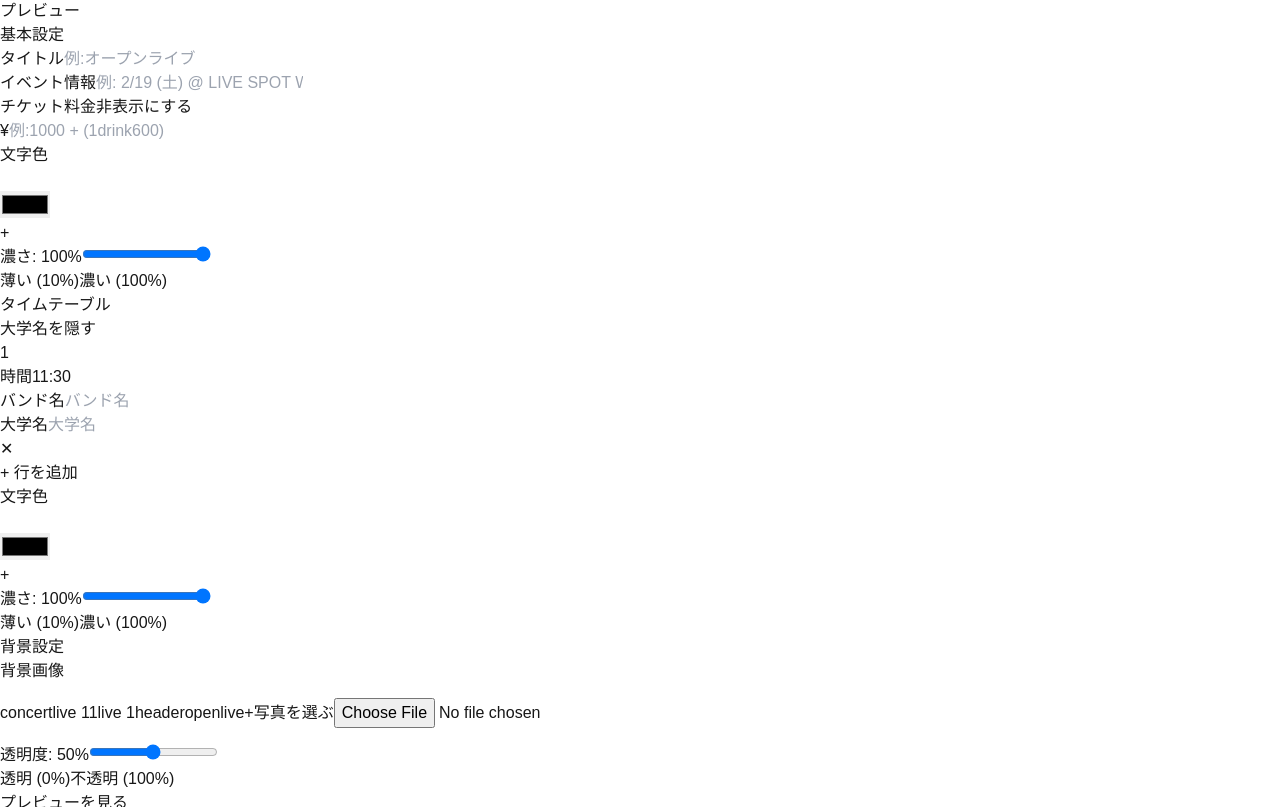
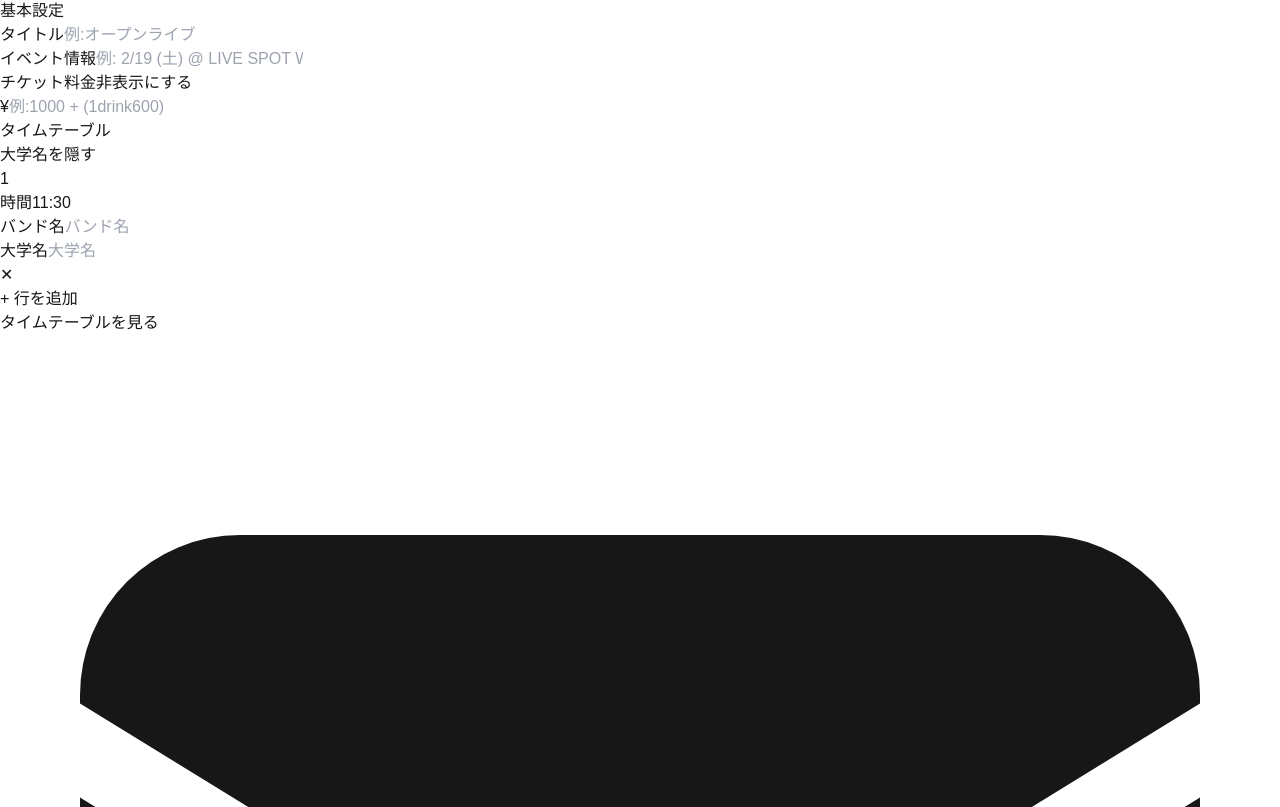
Before and after one commit to uta-s-dao/OpenLive, a Next.js app: page /create in a window 1280 px wide. Shown: the part 633-1440 px from the top of the page. Built offline with nearby package versions, Linux system fonts and the light colour scheme.

Commit message:
frontend:add style changer btton

```diff
--- a/src/app/create/page.tsx
+++ b/src/app/create/page.tsx
@@ -57,7 +57,7 @@ export default function CreatePage() {
   const [ticketPrice, setTicketPrice] = useState("");
   const [showTicketPrice, setShowTicketPrice] = useState(true);
   const [uploadedImages, setUploadedImages] = useState<string[]>([]);
-  const fileInputRef = useRef<HTMLInputElement>(null);
+  const previewFileInputRef = useRef<HTMLInputElement>(null);
 
   const handleImageUpload = (e: React.ChangeEvent<HTMLInputElement>) => {
     const file = e.target.files?.[0];
@@ -101,19 +101,10 @@ export default function CreatePage() {
         <h1 className="text-2xl pt-20 font-black bg-gradient-to-r from-red-600 to-pink-600 bg-clip-text text-transparent">
           タイムテーブル作成
         </h1>
-        <button
-          onClick={() => setShowPreview(!showPreview)}
-          className={`px-5 mt-10py-2 rounded-full text-sm font-bold border transition ${
-            showPreview
-              ? "bg-red-500 text-white border-red-500"
-              : "bg-white text-red-500 border-red-400 hover:bg-red-50"
-          }`}
-        >
-          {showPreview ? "編集に戻る" : "プレビュー"}
-        </button>
+
       </div>
 
-      <div className="max-w-screen-xl mx-auto px-4 py-8">
+      <div className="max-w-screen-xl mx-auto px-4 py-4">
         {!showPreview ? (
           /* 編集画面 */
           <div className="max-w-2xl mx-auto space-y-6">
@@ -165,52 +156,6 @@ export default function CreatePage() {
                     placeholder="例:1000 + (1drink600)"
                     min={0}
                   />
-                </div>
-              </div>
-              <div className="mb-4">
-                <label className="block text-xs font-semibold text-gray-500 mb-2">文字色</label>
-                <div className="flex flex-wrap gap-2 items-center">
-                  {TEXT_COLORS.map((c) => (
-                    <button
-                      key={c.value}
-                      onClick={() => setHeaderTextColor(c.value)}
-                      title={c.label}
-                      className={`w-7 h-7 rounded-full border-2 transition ${
-                        headerTextColor === c.value
-                          ? "border-red-500 ring-2 ring-red-300 scale-110"
-                          : "border-gray-300"
-                      }`}
-                      style={{ backgroundColor: c.value }}
-                    />
-                  ))}
-                  <div className="relative w-7 h-7" title="カスタム色">
-                    <input
-                      type="color"
-                      value={headerTextColor}
-                      onChange={(e) => setHeaderTextColor(e.target.value)}
-                      className="absolute inset-0 w-full h-full opacity-0 cursor-pointer"
-                    />
-                    <div className="w-7 h-7 rounded-full border-2 border-dashed border-gray-400 flex items-center justify-center text-gray-400 text-xs font-bold pointer-events-none">
-                      +
-                    </div>
-                  </div>
-                </div>
-              </div>
-              <div>
-                <label className="block text-xs font-semibold text-gray-500 mb-1">
-                  濃さ: <span className="text-red-500 font-bold">{headerTextOpacity}%</span>
-                </label>
-                <input
-                  type="range"
-                  min={10}
-                  max={100}
-                  value={headerTextOpacity}
-                  onChange={(e) => setHeaderTextOpacity(Number(e.target.value))}
-                  className="w-full accent-red-500"
-                />
-                <div className="flex justify-between text-xs text-gray-400 mt-0.5">
-                  <span>薄い (10%)</span>
-                  <span>濃い (100%)</span>
                 </div>
               </div>
             </div>
@@ -289,164 +234,23 @@ export default function CreatePage() {
               >
                 + 行を追加
               </button>
-              <div className="mt-4 pt-4 border-t border-gray-100">
-                <div className="mb-3">
-                  <label className="block text-xs font-semibold text-gray-500 mb-2">文字色</label>
-                  <div className="flex flex-wrap gap-2 items-center">
-                    {TEXT_COLORS.map((c) => (
-                      <button
-                        key={c.value}
-                        onClick={() => setTextColor(c.value)}
-                        title={c.label}
-                        className={`w-7 h-7 rounded-full border-2 transition ${
-                          textColor === c.value
-                            ? "border-red-500 ring-2 ring-red-300 scale-110"
-                            : "border-gray-300"
-                        }`}
-                        style={{ backgroundColor: c.value }}
-                      />
-                    ))}
-                    <div className="relative w-7 h-7" title="カスタム色">
-                      <input
-                        type="color"
-                        value={textColor}
-                        onChange={(e) => setTextColor(e.target.value)}
-                        className="absolute inset-0 w-full h-full opacity-0 cursor-pointer"
-                      />
-                      <div className="w-7 h-7 rounded-full border-2 border-dashed border-gray-400 flex items-center justify-center text-gray-400 text-xs font-bold pointer-events-none">
-                        +
-                      </div>
-                    </div>
-                  </div>
-                </div>
-                <div>
-                  <label className="block text-xs font-semibold text-gray-500 mb-1">
-                    濃さ: <span className="text-red-500 font-bold">{textOpacity}%</span>
-                  </label>
-                  <input
-                    type="range"
-                    min={10}
-                    max={100}
-                    value={textOpacity}
-                    onChange={(e) => setTextOpacity(Number(e.target.value))}
-                    className="w-full accent-red-500"
-                  />
-                  <div className="flex justify-between text-xs text-gray-400 mt-0.5">
-                    <span>薄い (10%)</span>
-                    <span>濃い (100%)</span>
-                  </div>
-                </div>
-              </div>
-            </div>
-
-            {/* 背景設定 */}
-            <div className="bg-white rounded-2xl shadow p-6">
-              <h2 className="text-base font-bold text-gray-700 mb-4 border-b pb-2">背景設定</h2>
-              <div className="mb-4">
-                <label className="block text-xs font-semibold text-gray-500 mb-2">背景画像</label>
-                <div className="grid grid-cols-3 sm:grid-cols-5 gap-2">
-                  {BG_IMAGES.map((img) => (
-                    <button
-                      key={img.value}
-                      onClick={() => setBgImage(img.value)}
-                      className={`relative rounded-lg overflow-hidden border-2 transition ${
-                        bgImage === img.value
-                          ? "border-red-500 ring-2 ring-red-300"
-                          : "border-gray-200"
-                      }`}
-                      style={{ height: "60px" }}
-                    >
-                      <div
-                        className="absolute inset-0 bg-cover bg-center"
-                        style={{ backgroundImage: `url('${img.value}')` }}
-                      />
-                      <div className="absolute inset-0 bg-black/50 flex items-end p-0.5">
-                        <span className="text-white text-[10px] font-bold leading-tight">
-                          {img.label}
-                        </span>
-                      </div>
-                    </button>
-                  ))}
-
-                  {/* アップロード済み写真（複数対応） */}
-                  {uploadedImages.map((url, i) => (
-                    <button
-                      key={url}
-                      onClick={() => setBgImage(url)}
-                      className={`relative rounded-lg overflow-hidden border-2 transition ${
-                        bgImage === url
-                          ? "border-red-500 ring-2 ring-red-300"
-                          : "border-gray-200"
-                      }`}
-                      style={{ height: "60px" }}
-                    >
-                      <div
-                        className="absolute inset-0 bg-cover bg-center"
-                        style={{ backgroundImage: `url('${url}')` }}
-                      />
-                      <div className="absolute inset-0 bg-black/50 flex items-end p-0.5">
-                        <span className="text-white text-[10px] font-bold leading-tight">
-                          写真{i + 1}
-                        </span>
-                      </div>
-                    </button>
-                  ))}
-
-                  {/* 写真追加ボタン */}
-                  <button
-                    onClick={() => fileInputRef.current?.click()}
-                    className="relative rounded-lg border-2 border-dashed border-gray-300 hover:border-red-400 hover:bg-red-50 transition flex flex-col items-center justify-center gap-0.5"
-                    style={{ height: "60px" }}
-                  >
-                    <span className="text-2xl text-gray-400 leading-none">+</span>
-                    <span className="text-[10px] text-gray-400 font-semibold text-center px-1">
-                      写真を選ぶ
-                    </span>
-                  </button>
-                  <input
-                    ref={fileInputRef}
-                    type="file"
-                    accept="image/*"
-                    className="hidden"
-                    onChange={handleImageUpload}
-                  />
-                </div>
-              </div>
-              <div>
-                <label className="block text-xs font-semibold text-gray-500 mb-1">
-                  透明度: <span className="text-red-500 font-bold">{bgOpacity}%</span>
-                </label>
-                <input
-                  type="range"
-                  min={0}
-                  max={100}
-                  value={bgOpacity}
-                  onChange={(e) => setBgOpacity(Number(e.target.value))}
-                  className="w-full accent-red-500"
-                />
-                <div className="flex justify-between text-xs text-gray-400 mt-0.5">
-                  <span>透明 (0%)</span>
-                  <span>不透明 (100%)</span>
-                </div>
-              </div>
             </div>
 
 
 
+
             <button
-              onClick={() => setShowPreview(true)}
+              onClick={() => { setShowPreview(true); window.scrollTo({ top: 0, behavior: "smooth" }); }}
               className="w-full py-4 bg-gradient-to-r from-red-500 to-pink-500 text-white text-lg font-black rounded-2xl shadow-lg hover:shadow-xl hover:scale-[1.02] transition-all duration-200"
             >
-              プレビューを見る
+              タイムテーブルを見る
             </button>
           </div>
         ) : (
           /* プレビュー画面 */
           <div className="max-w-2xl mx-auto">
             <section className="py-10 relative overflow-hidden">
-              <h2 className="text-4xl md:text-6xl font-black text-center mb-10 bg-gradient-to-r from-red-600 via-pink-600 to-red-600 bg-clip-text text-transparent">
-                TIME TABLE
-              </h2>
+
 
               <div className="relative overflow-hidden">
                 {/* 背景画像 */}
@@ -502,6 +306,125 @@ export default function CreatePage() {
               </div>
             </section>
 
+            {/* スタイル設定 */}
+            <div className="bg-white rounded-2xl shadow p-5 space-y-5 mt-4">
+              <h3 className="text-base font-bold text-gray-700 pb-2 border-b">スタイル設定</h3>
+
+              {/* 基本設定 文字色・濃さ */}
+              <div>
+                <h4 className="text-xs font-bold text-gray-500 mb-3 uppercase tracking-wide">基本設定テキスト</h4>
+                <div className="mb-3">
+                  <label className="block text-xs text-gray-500 mb-2">文字色</label>
+                  <div className="flex flex-wrap gap-2 items-center">
+                    {TEXT_COLORS.map((c) => (
+                      <button
+                        key={c.value}
+                        onClick={() => setHeaderTextColor(c.value)}
+                        title={c.label}
+                        className={`w-7 h-7 rounded-full border-2 transition ${
+                          headerTextColor === c.value ? "border-red-500 ring-2 ring-red-300 scale-110" : "border-gray-300"
+                        }`}
+                        style={{ backgroundColor: c.value }}
+                      />
+                    ))}
+                    <div className="relative w-7 h-7" title="カスタム色">
+                      <input type="color" value={headerTextColor} onChange={(e) => setHeaderTextColor(e.target.value)} className="absolute inset-0 w-full h-full opacity-0 cursor-pointer" />
+                      <div className="w-7 h-7 rounded-full border-2 border-dashed border-gray-400 flex items-center justify-center text-gray-400 text-xs font-bold pointer-events-none">+</div>
+                    </div>
+                  </div>
+                </div>
+                <div>
+                  <label className="block text-xs text-gray-500 mb-1">
+                    濃さ: <span className="text-red-500 font-bold">{headerTextOpacity}%</span>
+                  </label>
+                  <input type="range" min={10} max={100} value={headerTextOpacity} onChange={(e) => setHeaderTextOpacity(Number(e.target.value))} className="w-full accent-red-500" />
+                </div>
+              </div>
+
+              {/* タイムテーブル 文字色・濃さ */}
+              <div>
+                <h4 className="text-xs font-bold text-gray-500 mb-3 uppercase tracking-wide">タイムテーブルテキスト</h4>
+                <div className="mb-3">
+                  <label className="block text-xs text-gray-500 mb-2">文字色</label>
+                  <div className="flex flex-wrap gap-2 items-center">
+                    {TEXT_COLORS.map((c) => (
+                      <button
+                        key={c.value}
+                        onClick={() => setTextColor(c.value)}
+                        title={c.label}
+                        className={`w-7 h-7 rounded-full border-2 transition ${
+                          textColor === c.value ? "border-red-500 ring-2 ring-red-300 scale-110" : "border-gray-300"
+                        }`}
+                        style={{ backgroundColor: c.value }}
+                      />
+                    ))}
+                    <div className="relative w-7 h-7" title="カスタム色">
+                      <input type="color" value={textColor} onChange={(e) => setTextColor(e.target.value)} className="absolute inset-0 w-full h-full opacity-0 cursor-pointer" />
+                      <div className="w-7 h-7 rounded-full border-2 border-dashed border-gray-400 flex items-center justify-center text-gray-400 text-xs font-bold pointer-events-none">+</div>
+                    </div>
+                  </div>
+                </div>
+                <div>
+                  <label className="block text-xs text-gray-500 mb-1">
+                    濃さ: <span className="text-red-500 font-bold">{textOpacity}%</span>
+                  </label>
+                  <input type="range" min={10} max={100} value={textOpacity} onChange={(e) => setTextOpacity(Number(e.target.value))} className="w-full accent-red-500" />
+                </div>
+              </div>
+
+              {/* 背景設定 */}
+              <div>
+                <h4 className="text-xs font-bold text-gray-500 mb-3 uppercase tracking-wide">背景</h4>
+                <div className="grid grid-cols-4 sm:grid-cols-6 gap-2 mb-3">
+                  {BG_IMAGES.map((img) => (
+                    <button
+                      key={img.value}
+                      onClick={() => setBgImage(img.value)}
+                      className={`relative rounded-lg overflow-hidden border-2 transition ${
+                        bgImage === img.value ? "border-red-500 ring-2 ring-red-300" : "border-gray-200"
+                      }`}
+                      style={{ height: "50px" }}
+                    >
+                      <div className="absolute inset-0 bg-cover bg-center" style={{ backgroundImage: `url('${img.value}')` }} />
+                      <div className="absolute inset-0 bg-black/50 flex items-end p-0.5">
+                        <span className="text-white text-[9px] font-bold leading-tight">{img.label}</span>
+                      </div>
+                    </button>
+                  ))}
+                  {uploadedImages.map((url, i) => (
+                    <button
+                      key={url}
+                      onClick={() => setBgImage(url)}
+                      className={`relative rounded-lg overflow-hidden border-2 transition ${
+                        bgImage === url ? "border-red-500 ring-2 ring-red-300" : "border-gray-200"
+                      }`}
+                      style={{ height: "50px" }}
+                    >
+                      <div className="absolute inset-0 bg-cover bg-center" style={{ backgroundImage: `url('${url}')` }} />
+                      <div className="absolute inset-0 bg-black/50 flex items-end p-0.5">
+                        <span className="text-white text-[9px] font-bold leading-tight">写真{i + 1}</span>
+                      </div>
+                    </button>
+                  ))}
+                  <button
+                    onClick={() => previewFileInputRef.current?.click()}
+                    className="relative rounded-lg border-2 border-dashed border-gray-300 hover:border-red-400 hover:bg-red-50 transition flex flex-col items-center justify-center gap-0.5"
+                    style={{ height: "50px" }}
+                  >
+                    <span className="text-xl text-gray-400 leading-none">+</span>
+                    <span className="text-[9px] text-gray-400 font-semibold">写真</span>
+                  </button>
+                  <input ref={previewFileInputRef} type="file" accept="image/*" className="hidden" onChange={handleImageUpload} />
+                </div>
+                <div>
+                  <label className="block text-xs text-gray-500 mb-1">
+                    透明度: <span className="text-red-500 font-bold">{bgOpacity}%</span>
+                  </label>
+                  <input type="range" min={0} max={100} value={bgOpacity} onChange={(e) => setBgOpacity(Number(e.target.value))} className="w-full accent-red-500" />
+                </div>
+              </div>
+            </div>
+
             <button
               onClick={() => setShowPreview(false)}
               className="w-full py-3 border-2 border-gray-300 rounded-2xl text-sm text-gray-500 hover:border-red-400 hover:text-red-500 transition font-semibold"
```
